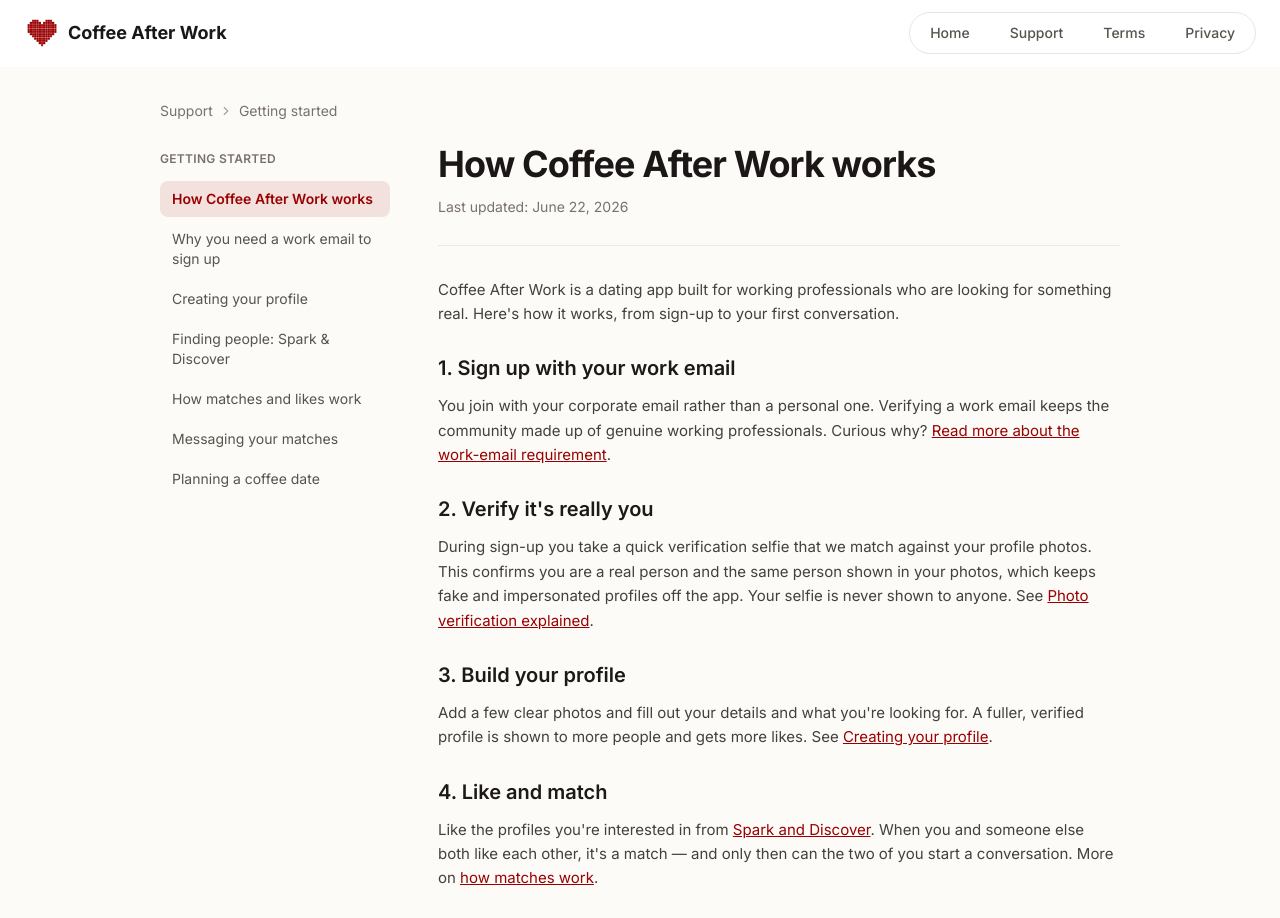
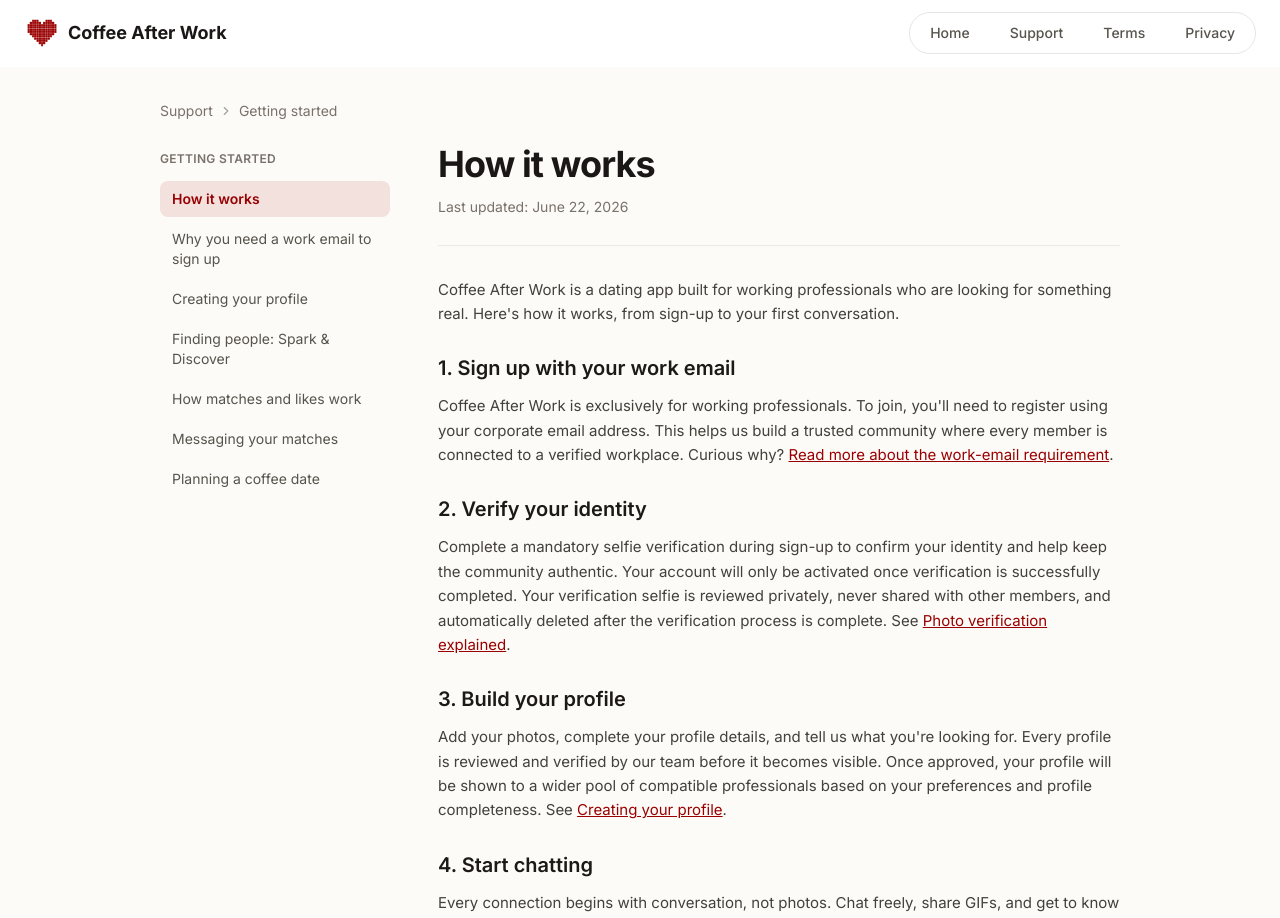
Before and after one commit to Ajith-tv/CFW-public-dev, a Next.js app: page /support/how-coffee-after-work-works in a window 1280 px wide. Shown: the top 918 px of the page. Built offline with nearby package versions, Linux system fonts and the light colour scheme.

Commit message:
fix: update titles and descriptions for clarity in support articles

```diff
--- a/app/support/how-coffee-after-work-works/page.tsx
+++ b/app/support/how-coffee-after-work-works/page.tsx
@@ -7,8 +7,8 @@ import { Section } from '@/components/LegalPage'
 const SLUG = 'how-coffee-after-work-works'
 
 export const metadata: Metadata = {
-  title: 'How Coffee After Work works',
-  description: `A quick tour of ${site.name} — from signing up with your work email to your first match.`,
+  title: 'How it works',
+  description: `A quick tour of ${site.name} — from signing up with your work email to your first conversation.`,
 }
 
 export default function HowItWorks() {
@@ -21,8 +21,9 @@ export default function HowItWorks() {
 
       <Section heading="1. Sign up with your work email">
         <p>
-          You join with your corporate email rather than a personal one. Verifying a work email
-          keeps the community made up of genuine working professionals. Curious why?{' '}
+          {site.name} is exclusively for working professionals. To join, you&apos;ll need to
+          register using your corporate email address. This helps us build a trusted community
+          where every member is connected to a verified workplace. Curious why?{' '}
           <Link className="text-brand underline" href="/support/why-a-work-email">
             Read more about the work-email requirement
           </Link>
@@ -30,12 +31,12 @@ export default function HowItWorks() {
         </p>
       </Section>
 
-      <Section heading="2. Verify it's really you">
+      <Section heading="2. Verify your identity">
         <p>
-          During sign-up you take a quick verification selfie that we match against your profile
-          photos. This confirms you are a real person and the same person shown in your photos,
-          which keeps fake and impersonated profiles off the app. Your selfie is never shown to
-          anyone. See{' '}
+          Complete a mandatory selfie verification during sign-up to confirm your identity and help
+          keep the community authentic. Your account will only be activated once verification is
+          successfully completed. Your verification selfie is reviewed privately, never shared with
+          other members, and automatically deleted after the verification process is complete. See{' '}
           <Link className="text-brand underline" href="/support/photo-verification">
             Photo verification explained
           </Link>
@@ -45,8 +46,10 @@ export default function HowItWorks() {
 
       <Section heading="3. Build your profile">
         <p>
-          Add a few clear photos and fill out your details and what you&apos;re looking for. A
-          fuller, verified profile is shown to more people and gets more likes. See{' '}
+          Add your photos, complete your profile details, and tell us what you&apos;re looking for.
+          Every profile is reviewed and verified by our team before it becomes visible. Once
+          approved, your profile will be shown to a wider pool of compatible professionals based on
+          your preferences and profile completeness. See{' '}
           <Link className="text-brand underline" href="/support/creating-your-profile">
             Creating your profile
           </Link>
@@ -54,25 +57,13 @@ export default function HowItWorks() {
         </p>
       </Section>
 
-      <Section heading="4. Like and match">
+      <Section heading="4. Start chatting">
         <p>
-          Like the profiles you&apos;re interested in from{' '}
-          <Link className="text-brand underline" href="/support/finding-people">
-            Spark and Discover
-          </Link>
-          . When you and someone else both like each other, it&apos;s a match — and only then can
-          the two of you start a conversation. More on{' '}
-          <Link className="text-brand underline" href="/support/how-matches-work">
-            how matches work
-          </Link>
-          .
-        </p>
-      </Section>
-
-      <Section heading="5. Start chatting">
-        <p>
-          Once you match, you can message right away — send GIFs, reveal photos when you&apos;re
-          both ready, and more. See{' '}
+          Every connection begins with conversation, not photos. Chat freely, share GIFs, and get
+          to know the person behind the profile. Once you&apos;ve had a meaningful conversation,
+          you&apos;ll unlock the ability to send a Photo Reveal request. When accepted by both
+          members, your profile photos become visible to each other, creating a more intentional
+          way to connect. See{' '}
           <Link className="text-brand underline" href="/support/messaging-your-matches">
             Messaging your matches
           </Link>
--- a/app/support/photo-verification/page.tsx
+++ b/app/support/photo-verification/page.tsx
@@ -15,7 +15,7 @@ export default function PhotoVerification() {
   return (
     <ArticlePage slug={SLUG}>
       <p>
-        To keep {site.name} genuine, every new profile is verified before it goes live. During
+        To keep {site.name}{' '}genuine, every new profile is verified before it goes live. During
         sign-up you take a quick selfie that we compare against your profile photos. Here&apos;s
         what that means.
       </p>
--- a/lib/support.ts
+++ b/lib/support.ts
@@ -49,9 +49,9 @@ export const articles: Article[] = [
   // ── Getting started ────────────────────────────────────────────────────────
   {
     slug: 'how-coffee-after-work-works',
-    title: 'How Coffee After Work works',
+    title: 'How it works',
     summary:
-      'From signing up with your work email to your first match — a quick tour of the app.',
+      'From signing up with your work email to your first conversation — a quick tour of the app.',
     category: 'getting-started',
     lastUpdated: UPDATED,
     keywords: ['guide', 'overview', 'tour', 'how to use', 'basics'],
```
